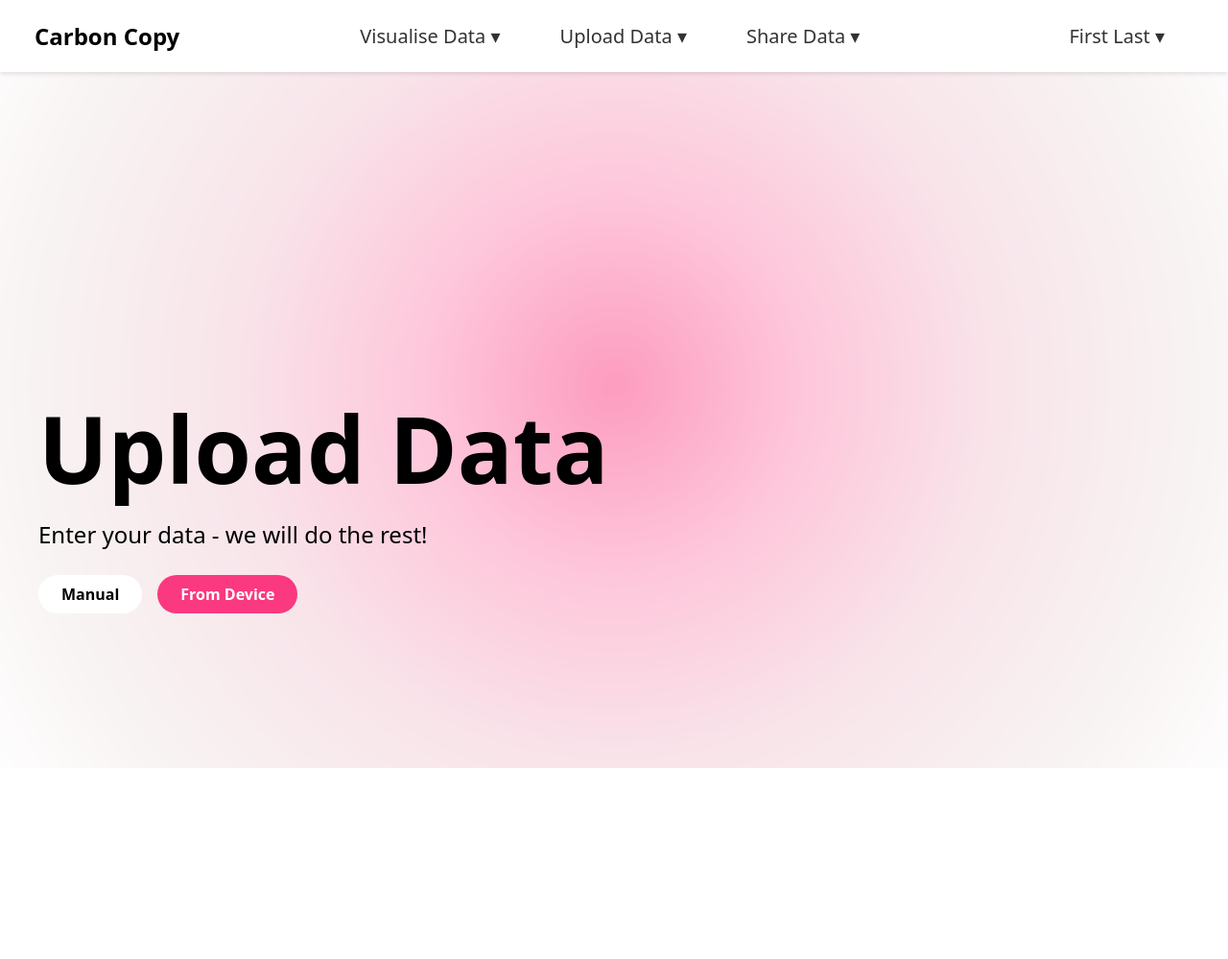
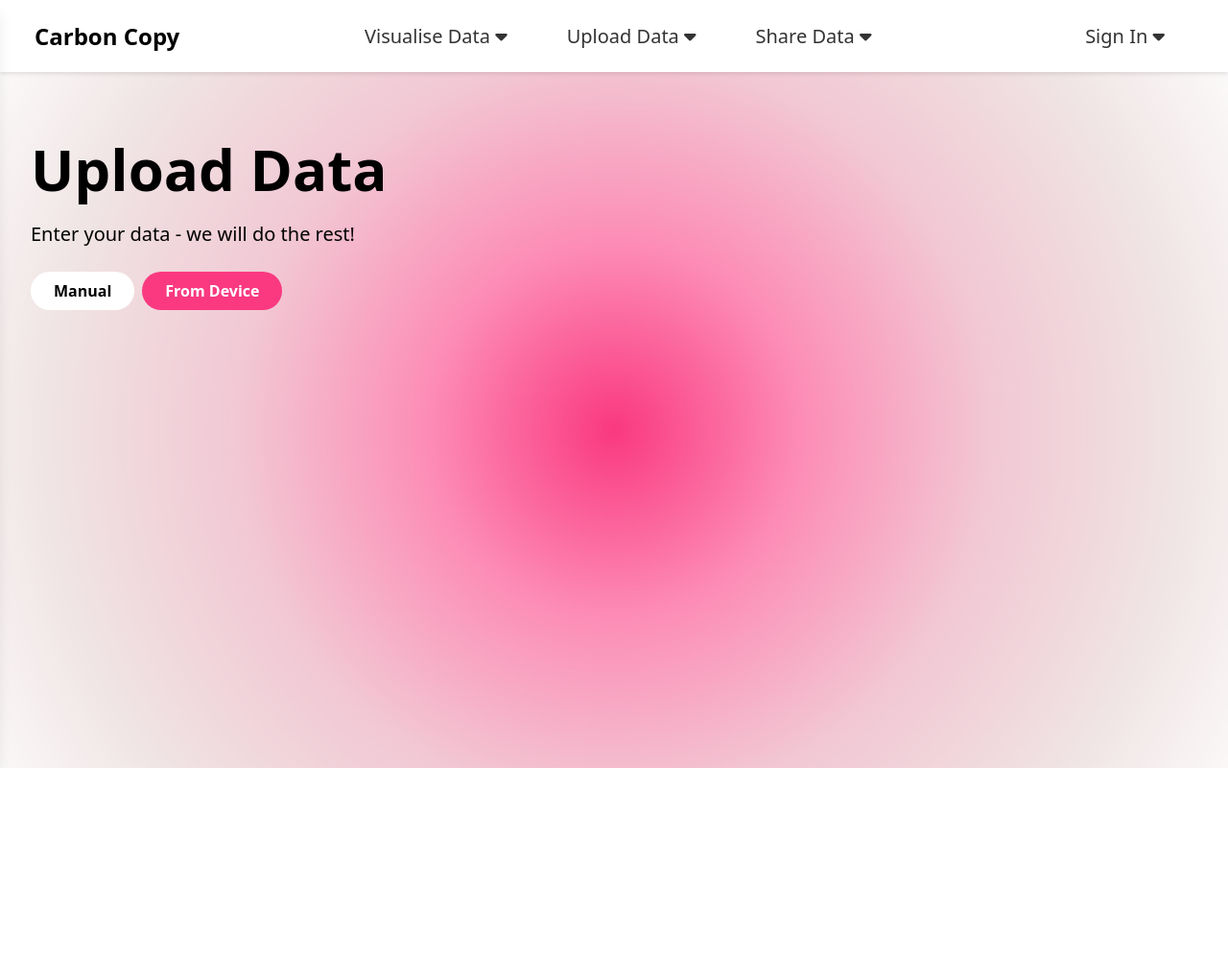
Before and after one commit to cits3403group59/group59, a Flask app: template app/templates/upload-data-page.html in a window 1280 px wide. Shown: the top 999 px of the page at 96% size. After the commit the page ends 800 px from the top, so only its background shows below. Run offline with Flask 3, Linux system fonts and the light colour scheme; the template is opened without the code that fills it, so the values that code supplies are empty; some libraries are stand-ins or nearby versions.

Commit message:
Added login, signup and upload data page with updated links on python and html files

```diff
--- a/app/routes.py
+++ b/app/routes.py
@@ -11,6 +11,22 @@ from app import app
 def introductory():
     return render_template('introductory.html')
 
+# Route for the login page
+@app.route('/login')
+def login():
+    return render_template('login-page.html')
+
+# Route for the account creation page
+@app.route('/signup')
+def signup():
+    return render_template('signup-page.html')
+
+
+# Route for the upload data page
+@app.route('/upload-data')
+def upload_data():
+    return render_template('upload-data-page.html')
+
 # Run the application
 if __name__ == '__main__':
     app.run()
--- a/app/templates/base.html
+++ b/app/templates/base.html
@@ -62,17 +62,21 @@
 
                             <!--Upload data-->
                             <li class="dropdown">
-                                <a href="#">Upload Data <i class="fa-solid fa-caret-down"></i></a>
+                                <a href="/upload-data">Upload Data <i class="fa-solid fa-caret-down"></i></a>
                                 <div class="dropdown-content">
                                     <div class="dropdown-item">
+                                        <a href="/upload-data">
                                             <span role="button" aria-label="Manual"><i class="fa-solid fa-hand"></i></span>
                                             <strong>Manual</strong><br>
                                             <small>Enter and update data manually</small>
+                                        </a>
                                     </div>
                                     <div class="dropdown-item">
+                                        <a href="/upload-data">
                                             <span role="button" aria-label="From Device"><i class="fa-solid fa-mobile"></i></span>
                                             <strong>From Device</strong><br>
                                             <small>Connect and transfer data from API</small>
+                                        </a>
                                     </div>
                                 </div>
                             </li>
--- a/app/templates/introductory.html
+++ b/app/templates/introductory.html
@@ -20,10 +20,10 @@ Carbon Copy - Introductory Page
 
     <!-- Sign Up / Log In Buttons -->
     <div id="sign-up-log-in" class="flex space-x-6">
-        <a href="#" class="bg-white hover:bg-pink-600 text-black hover:text-white font-semibold py-2 px-6 rounded-full transition">
+        <a href="/login" class="bg-white hover:bg-pink-600 text-black hover:text-white font-semibold py-2 px-6 rounded-full transition">
             Log In
         </a>
-        <a href="#" class="bg-[#FA3980] hover:bg-pink-600 text-white font-semibold py-2 px-6 rounded-full transition">
+        <a href="/signup" class="bg-[#FA3980] hover:bg-pink-600 text-white font-semibold py-2 px-6 rounded-full transition">
             Sign Up
         </a>
     </div>
--- a/app/templates/upload-data-page.html
+++ b/app/templates/upload-data-page.html
@@ -1,134 +1,61 @@
-<!DOCTYPE html>
-<html>
-    <head>
-        <script src="https://cdn.jsdelivr.net/npm/@tailwindcss/browser@4"></script>
-        <script src="https://cdn.jsdelivr.net/npm/chart.js"></script>
-        <script src="../static/introductory-charts.js"></script>
-        <script src="../static/dropdown.js"></script>
-        <link rel="stylesheet" href="../static/dropdown.css" />
-        <title>Carbon Copy - Upload Data</title>
-    </head>
-    <body>
-        <div id="background" >
-            <!-- Navigation Bar -->
-            <nav id="navbar" class="sticky top-0 bg-white items-center justify-center flex">
-                <div class="container mx-auto px-4 py-3 flex justify-between items-center">
-                    <!--Left: Brand Button-->
-                    <a href="#" class="hover:text-[#FA3980] font-bold text-2xl">
-                        Carbon Copy
-                    </a>
+{% extends "base.html" %}
 
-                    <!--Middle: Navigate to other pages-->
-                    <div class="space-x-6 text-xl">
-                        <ul>
-                            <!--Visualise Data-->
-                            <li class="dropdown">
-                                <a href="#">Visualise Data ▾</a>
-                                <div class="dropdown-content">
-                                <div class="dropdown-item">
-                                    <span role="img" aria-label="My Data"></span>
-                                    <strong>My Data</strong><br>
-                                    <small>View personal data over time</small>
-                                </div>
-                                <div class="dropdown-item">
-                                    <span role="img" aria-label="Twin Data"></span>
-                                    <strong>Twin Data</strong><br>
-                                    <small>Find and view data doppelgänger</small>
-                                </div>
-                                <div class="dropdown-item">
-                                    <span role="img" aria-label="Friends Data"></span>
-                                    <strong>Friends Data</strong><br>
-                                    <small>View data shared by friends</small>
-                                </div>
-                                </div>
-                            </li>
+{% block title %}Carbon Copy - Upload Data{% endblock %}
 
-                            <!--Upload data-->
-                            <li class="dropdown">
-                                <a href="#">Upload Data ▾</a>
-                                <div class="dropdown-content">
-                                    <div class="dropdown-item">
-                                        <span role="img" aria-label="Manual"></span>
-                                        <strong>Manual</strong><br>
-                                        <small>Enter and update data manually</small>
-                                    </div>
-                                    <div class="dropdown-item">
-                                        <span role="img" aria-label="From Device">⏱</span>
-                                        <strong>From Device</strong><br>
-                                        <small>Connect and transfer data from API</small>
-                                    </div>
-                                </div>
-                            </li>
+{% block content %}
+<div class="upload-page-content p-8">
+    <!-- Main heading section -->
+    <h1 style="font-size: 3.75rem; font-weight: 700; color: black; margin-top: 1.5rem;">Upload Data</h1>
 
-                            <!--Share data-->
-                            <li class="dropdown">
-                                <a href="#">Share Data ▾</a>
-                                <div class="dropdown-content">
-                                    <div class="dropdown-item">
-                                        <span role="img" aria-label="Friends"></span>
-                                        <strong>Friends</strong><br>
-                                        <small>Find friends to compare with</small>
-                                    </div>
-                                    <div class="dropdown-item">
-                                        <span role="img" aria-label="Requests"></span>
-                                        <strong>Requests</strong><br>
-                                        <small>Manage share requests</small>
-                                    </div>
-                                </div>
-                            </li>
-                        </ul>
-                    </div>
+    <!-- Subtitle text -->
+    <p style="font-size: 1.25rem; margin-top: 0.5rem; margin-bottom: 1.5rem;">Enter your data - we will do the rest!</p>
 
-                    <!--Right: Navigate to Sign In and Settings Page-->
-                    <div class="flex space-x-4 text-xl">
-                        <ul>
-                            <li class="dropdown" style="margin-left:auto">
-                                <a href="#">First Last ▾</a>
-                                <div class="dropdown-content">
-                                    <div class="dropdown-item">
-                                        <strong>Manage Account</strong><br>
-                                        <small>Update contact information</small>
-                                    </div>
-                                    <div class="dropdown-item">
-                                        <strong>Manage Profile</strong><br>
-                                        <small>Update profile picture and profile settings</small>
-                                    </div>
-                                    <div class="dropdown-item">
-                                        <strong>Manage Connections</strong><br>
-                                        <small>Manage connected applications and devices</small>
-                                    </div>
-                                    <div class="dropdown-item">
-                                        <strong>Delete Account</strong><br>
-                                        <small>Permanently delete account</small>
-                                    </div>
-                                </div>
-                            </li>
-                        </ul>
-                    </div>
-                </div>
-            </nav>
+    <!-- Button container -->
+    <div style="display: flex; gap: 0.5rem; margin-top: 1rem;">
+        <!-- Manual button with hover effect -->
+        <a href="#" class="manual-btn" style="background-color: white; color: black; font-weight: 600; padding: 0.5rem 1.5rem; border-radius: 9999px; text-decoration: none; display: inline-block; transition: all 0.3s ease;">
+            Manual
+        </a>
 
-            <!--You can delete everything from here until the end of body tag and replace with the relevant elements to your view-->
-            <!--Welcome Branding-->
-            <div id="welcome-branding" class="flex items-center mt-80">
-                <div>
-                    <!--Brand Title-->
-                    <div class="ml-10">
-                        <h1 id="brand-name" class="font-bold text-[6rem]">Upload Data</h1>
-                        <h3 id="slogan" class="text-[1.5rem]">Enter your data - we will do the rest!</h3>
-                    </div>
-                    <!--Sign Up / Log In buttons-->
-                    <div  id="sign-up-log-in" class="flex gap-4 mt-6 ml-10">
-                        <a href="#" class="bg-white hover:bg-pink-600 text-black hover:text-white font-semibold py-2 px-6 rounded-full transition">
-                            Manual
-                        </a>
-                        <a href="#" class="bg-[#FA3980] hover:bg-pink-600 text-white font-semibold py-2 px-6 rounded-full transition">
-                            From Device
-                        </a>
-                    </div>
-                </div>
-            </div>
+        <!-- From Device button with hover effect -->
+        <a href="#" class="device-btn" style="background-color: #FA3980; color: white; font-weight: 600; padding: 0.5rem 1.5rem; border-radius: 9999px; text-decoration: none; display: inline-block; transition: all 0.3s ease;">
+            From Device
+        </a>
+    </div>
+</div>
 
-        </div>
-    </body>
-</html>
+<style>
+/* Ensure the background covers the entire page */
+html, body {
+    height: 100%;
+    margin: 0;
+    padding: 0;
+}
+
+body > div {
+    min-height: 100vh;
+}
+
+/* If your background is defined in a container div with a specific class */
+.bg-\[url\(\.\.\/static\/gradient\.png\)\] {
+    min-height: 100vh;
+    background-size: cover;
+    background-attachment: fixed;
+}
+
+/* Add extra space at the bottom to ensure content doesn't get cut off */
+.upload-page-content {
+    padding-bottom: 50vh;
+}
+
+/* Hover effects for buttons */
+.manual-btn:hover {
+    background-color: #FA3980 !important;
+    color: white !important;
+}
+
+.device-btn:hover {
+    background-color: #e02e6b !important; /* Darker pink for hover */
+}
+</style>
+{% endblock %}
--- /dev/null
+++ b/myenv/pyvenv.cfg
@@ -0,0 +1,3 @@
+home = /Applications/Xcode.app/Contents/Developer/usr/bin
+include-system-site-packages = false
+version = 3.9.6
```
Also changed, not shown: 15 other files. Lines whose indentation alone changed are shown as unchanged.
